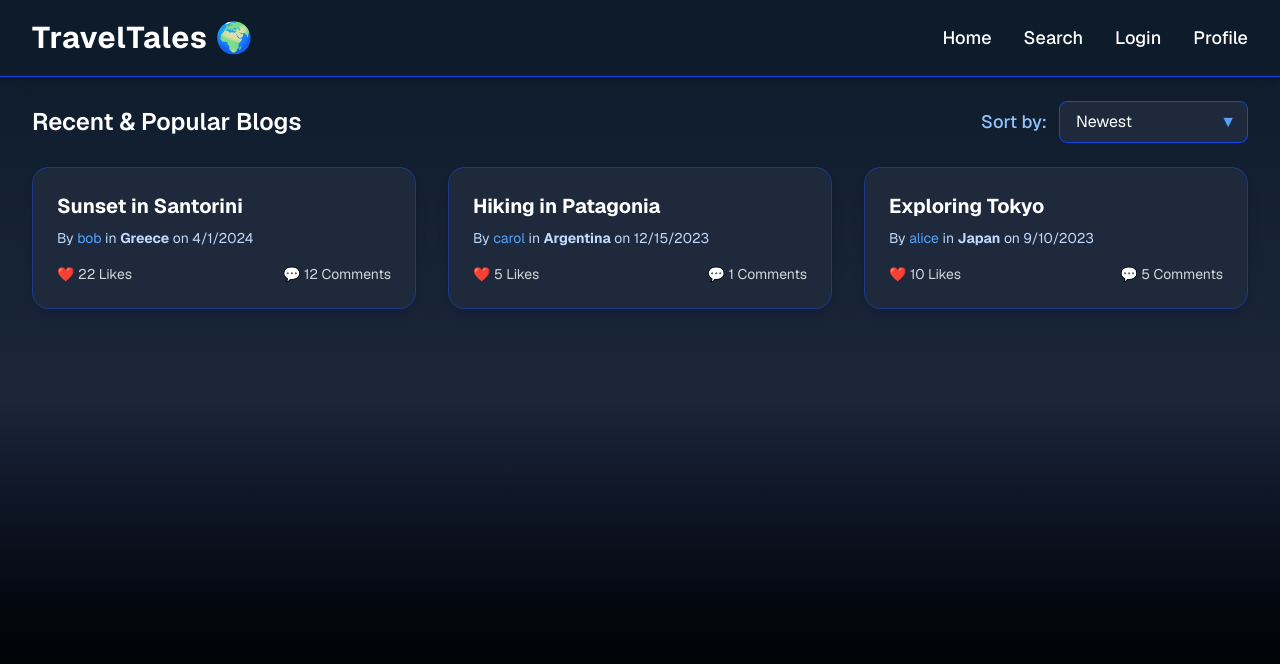
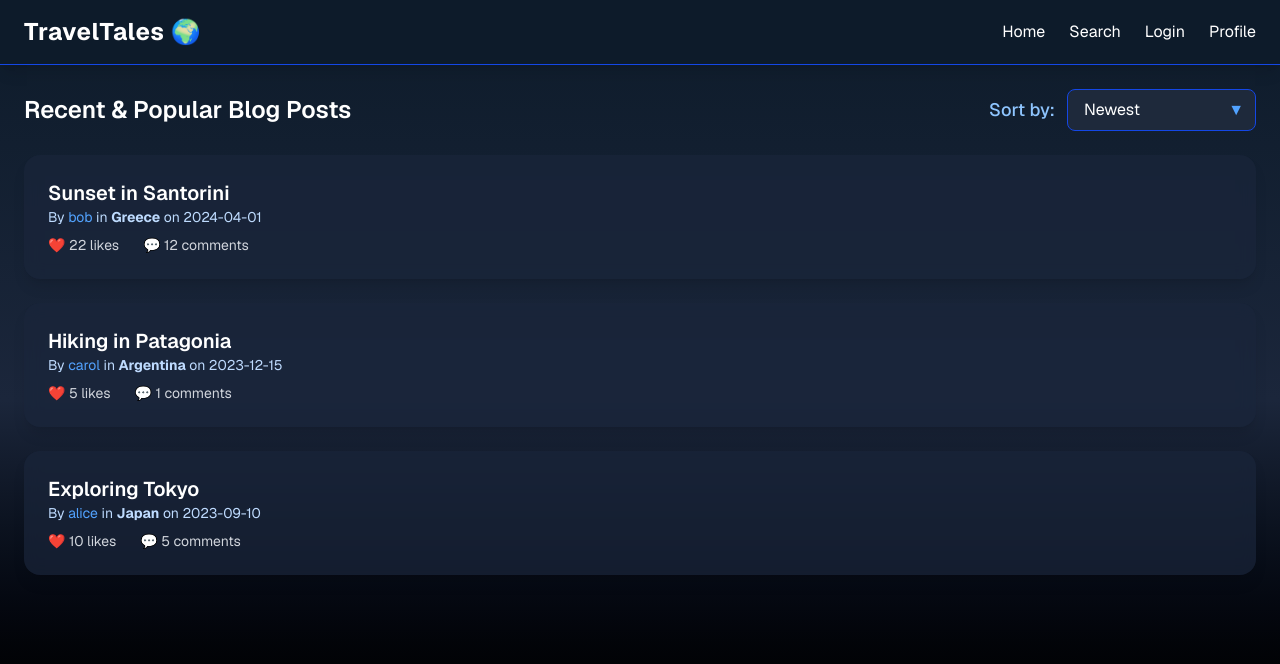
Before and after one commit to ramzyzarook/travel-app, a Next.js app: page / in a window 1280 px wide. Shown: the top 664 px of the page. Built offline with nearby package versions, Linux system fonts and the light colour scheme.

Commit message:
minor changes

```diff
--- a/src/app/page.js
+++ b/src/app/page.jsx
@@ -36,7 +36,8 @@ export default function HomePage() {
   const [sortBy, setSortBy] = useState("newest");
 
   const sortedPosts = [...dummyPosts].sort((a, b) => {
-    if (sortBy === "newest") return new Date(b.date) - new Date(a.date);
+    if (sortBy === "newest")
+      return new Date(b.date).getTime() - new Date(a.date).getTime();
     if (sortBy === "likes") return b.likes - a.likes;
     if (sortBy === "comments") return b.comments - a.comments;
     return 0;
@@ -45,11 +46,9 @@ export default function HomePage() {
   return (
     <div className="min-h-screen bg-gradient-to-b from-[#0d1b2a] via-[#1b263b] to-black text-white font-sans">
       {/* Navigation */}
-      <nav className="flex justify-between items-center px-8 py-5 bg-[#0d1b2a] shadow-lg border-b border-blue-700">
-        <h1 className="text-3xl font-bold text-white tracking-wide">
-          TravelTales 🌍
-        </h1>
-        <div className="space-x-8 text-lg font-medium">
+      <nav className="flex justify-between items-center px-6 py-4 bg-[#0d1b2a] shadow-lg border-b border-blue-700">
+        <h1 className="text-2xl font-bold tracking-wide">TravelTales 🌍</h1>
+        <div className="space-x-6">
           <a href="/" className="hover:text-blue-400 transition">
             Home
           </a>
@@ -66,8 +65,10 @@ export default function HomePage() {
       </nav>
 
       {/* Sort Controls */}
-      <div className="flex items-center justify-between px-8 py-6">
-        <h2 className="text-2xl font-semibold">Recent & Popular Blogs</h2>
+      <div className="px-6 py-6 flex justify-between items-center">
+        <h2 className="text-2xl font-semibold text-white">
+          Recent & Popular Blog Posts
+        </h2>
         <div className="flex items-center space-x-3">
           <label htmlFor="sort" className="text-lg font-medium text-blue-300">
             Sort by:
@@ -91,23 +92,20 @@ export default function HomePage() {
       </div>
 
       {/* Blog Posts */}
-      <div className="px-8 pb-16 grid grid-cols-1 sm:grid-cols-2 lg:grid-cols-3 gap-8">
+      <div className="px-6 pb-12 grid gap-6">
         {sortedPosts.map((post) => (
           <div
             key={post.id}
-            className="bg-[#1e293b] hover:bg-[#334155] transition-all duration-300 rounded-2xl shadow-lg overflow-hidden border border-blue-900"
+            className="bg-[#1b263b]/70 backdrop-blur-sm p-6 rounded-2xl shadow-lg hover:shadow-blue-400/40 transition"
           >
-            <div className="p-6">
-              <h2 className="text-xl font-bold mb-2">{post.title}</h2>
-              <p className="text-sm text-blue-200 mb-4">
-                By <span className="text-blue-400">{post.author}</span> in{" "}
-                <strong>{post.country}</strong> on{" "}
-                {new Date(post.date).toLocaleDateString()}
-              </p>
-              <div className="flex items-center justify-between text-sm text-gray-300">
-                <span>❤️ {post.likes} Likes</span>
-                <span>💬 {post.comments} Comments</span>
-              </div>
+            <h2 className="text-xl font-semibold text-white">{post.title}</h2>
+            <p className="text-sm text-blue-200 mb-2">
+              By <span className="text-blue-400">{post.author}</span> in{" "}
+              <strong>{post.country}</strong> on {post.date}
+            </p>
+            <div className="flex gap-6 mt-2 text-sm text-gray-300">
+              <span>❤️ {post.likes} likes</span>
+              <span>💬 {post.comments} comments</span>
             </div>
           </div>
         ))}
```
Also changed, not shown: tsconfig.json (added, +35 -0 lines).
